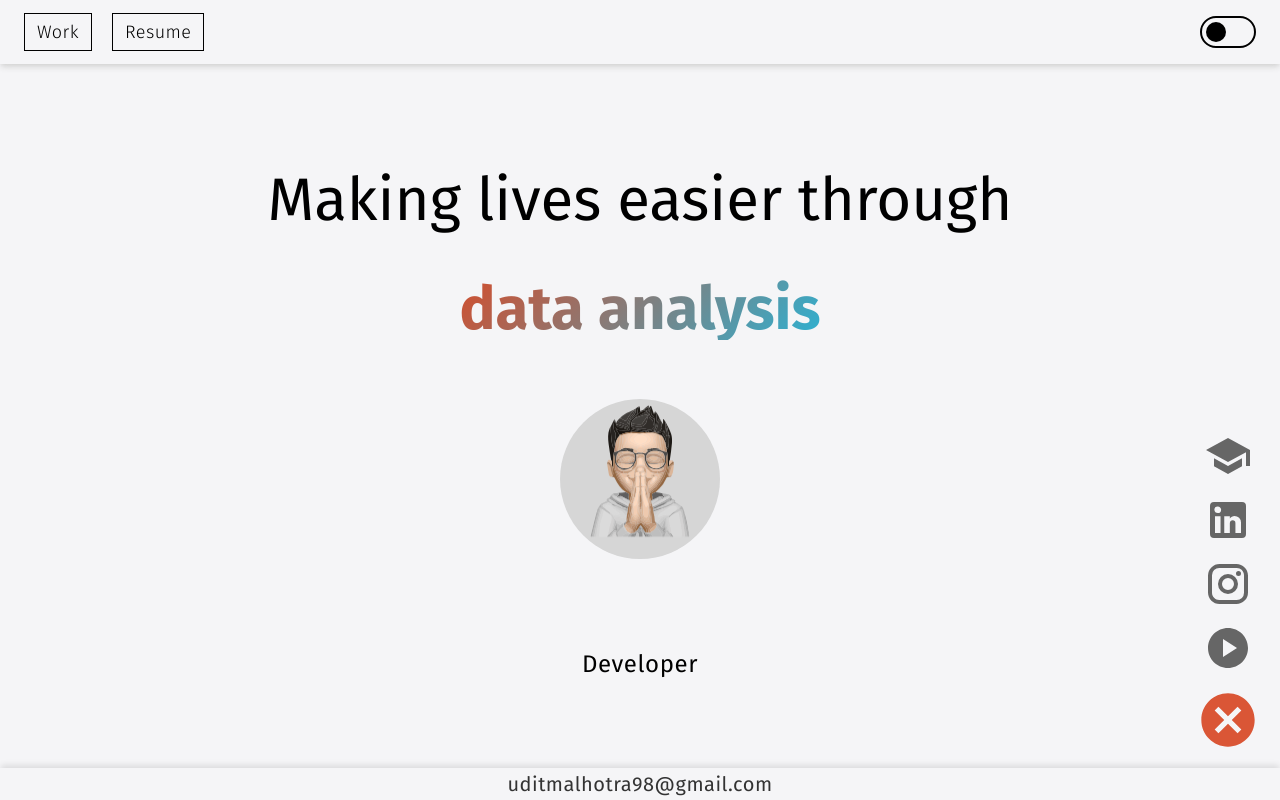
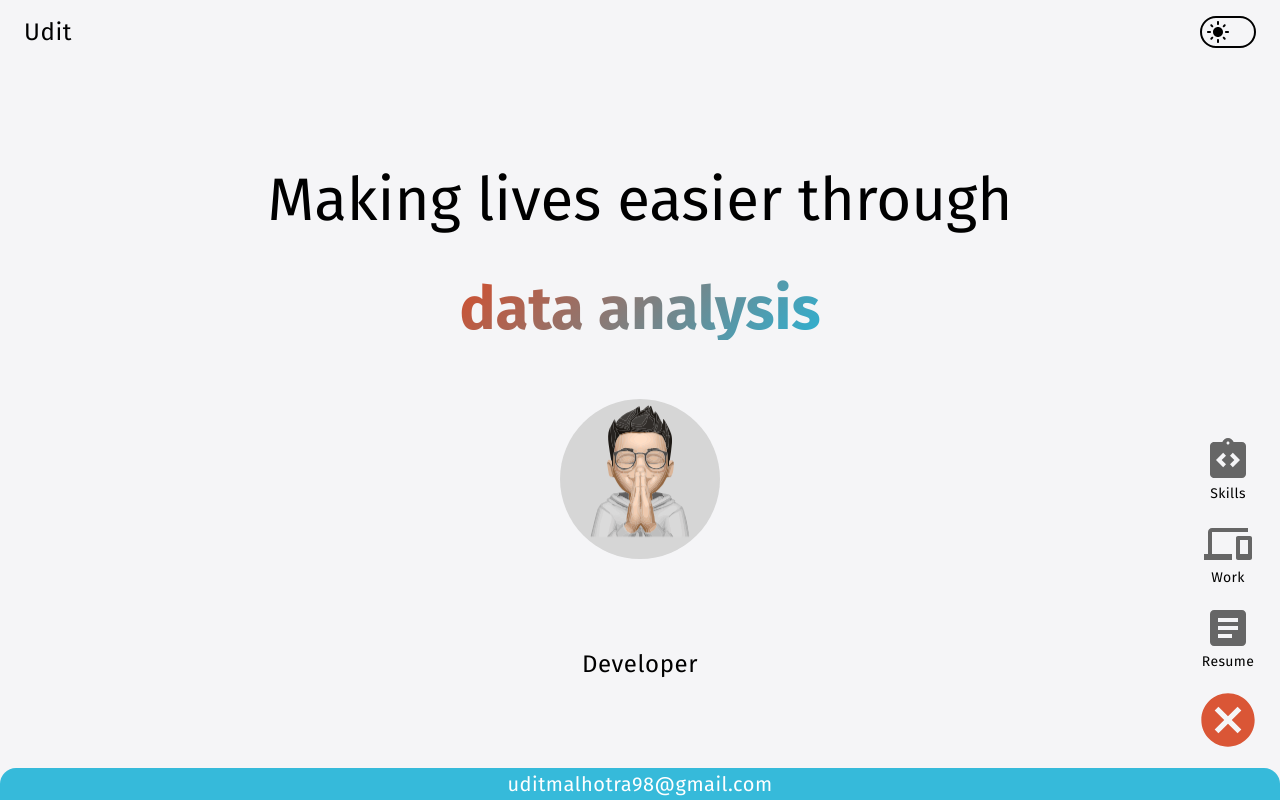
Before and after one commit to uditmalhotraa/portfolio, a React (Create React App) app: page / in a window 1280 px wide. Both pictures are taken after a click on the button 1228 px from the left and 720 px from the top of the page. Built offline with nearby package versions, Linux system fonts and the light colour scheme.

Commit message:
Web changes 1.0

```diff
--- a/src/Screens/Home.js
+++ b/src/Screens/Home.js
@@ -2,12 +2,14 @@ import { React, useRef, useEffect, useState } from 'react';
 import { HashLink as Link } from 'react-router-hash-link';
 import { gsap, Power3 } from 'gsap';
 import { Udit } from '../Assets/Udit';
-import InstagramIcon from '@mui/icons-material/Instagram';
-import LinkedInIcon from '@mui/icons-material/LinkedIn';
-import PlayCircleIcon from '@mui/icons-material/PlayCircle';
+import FaceIcon from '@mui/icons-material/Face';
+import IntegrationInstructionsIcon from '@mui/icons-material/IntegrationInstructions';
+import ArticleIcon from '@mui/icons-material/Article';
 import AddCircleIcon from '@mui/icons-material/AddCircle';
+import DevicesIcon from '@mui/icons-material/Devices';
 import CancelIcon from '@mui/icons-material/Cancel';
-import SchoolIcon from '@mui/icons-material/School';
+import DarkModeIcon from '@mui/icons-material/DarkMode';
+import LightModeIcon from '@mui/icons-material/LightMode';
 import HomeIcon from '@mui/icons-material/Home';
 import KeyboardBackspaceIcon from '@mui/icons-material/KeyboardBackspace';
 import './style.scss';
@@ -70,13 +72,11 @@ const Home = (props) => {
       {skills ?
         <IconButton className="absolute top-[4rem] md:top-0 left-[0] md:left-[1rem] self-start" onClick={() => { handleSkillsToggle(); }}><Tooltip title="Home" placement='left'><KeyboardBackspaceIcon fontSize='large' className='text-[#666] dark:text-lightgray cursor-pointer' sx={{ fontSize: '3rem' }} /></Tooltip></IconButton>
         : ''}
-      <div className='z-20 header nav-item absolute bg-slate dark:bg-black top-0 w-full h-16 flex flex-row basis-full justify-between items-center px-6 shadow-md shadow-lightgray dark:shadow-darkgray'>
-        <div className='flex flex-row justify-between items-center'>
-          <a href="https://medium.com/@uditmalhotraa" rel="noreferrer" target="_self" className=' font-normal tracking-wide nav-item-foot sm:my-0 text-black dark:text-white text-lg transition ease-in-out duration-700 hover:scale-105 select-none '><button className=' border px-3 py-1 font-light hover:text-[#00CCFF]'>Work</button></a>
-          <a href="https://drive.google.com/file/d/1vZLC6Jq4nVV-YMVfvSOY7jkug3w315A6/view?usp=sharing" rel="noreferrer" target="_self" className=' font-normal tracking-wide nav-item-foot mx-5 my-2 sm:my-0 text-black dark:text-white text-lg transition ease-in-out duration-700 hover:scale-105 select-none '><button className=' border px-3 py-1 font-light hover:text-[#FF3300]'>Resume</button></a>
-        </div>
+      <div className='z-20 header nav-item absolute bg-slate dark:bg-black top-0 w-full h-16 flex flex-row basis-full justify-between items-center px-6'>
+        <Tooltip title="Refesh" placement='bottom'><a href="/" className='text-black dark:text-white text-2xl tracking-wide font-normal'>Udit</a></Tooltip>
         <div className='flex flex-col border-2 border-black dark:border-white h-8 w-14 bg-transparent rounded-full relative justify-center cursor-pointer' onClick={() => { props.handleToggle(); setFlag(!flag) }}>
-          <div className={flag ? "flex flex-col bg-white h-5 w-5 rounded-full absolute right-0 mx-1" : "flex flex-col bg-black h-5 w-5 rounded-full absolute left-0 mx-1"}></div>
+          {/* <div className={flag ? "flex flex-col bg-white h-5 w-5 rounded-full absolute right-0 mx-1" : "flex flex-col bg-black h-5 w-5 rounded-full absolute left-0 mx-1"}></div> */}
+          {!flag ? <LightModeIcon className='absolute left-0 mx-1'/> : <DarkModeIcon className=' text-white absolute right-0 mx-1' />}
         </div>
       </div>
       {!skills ?
@@ -112,25 +112,24 @@ const Home = (props) => {
           </div>
         </div>
       }
-      <div ref={el => { bottomBar = el }} className='z-20 bg-slate dark:bg-black absolute bottom-0 w-full h-8 flex flex-row basis-full justify-between items-center px-6 shadow-boxy-light dark:shadow-boxy-dark'>
-        <p className='text-darkgray w-full text-center dark:text-lightgray text-xl tracking-wide font-normal'>uditmalhotra98@gmail.com</p>
+      <div ref={el => { bottomBar = el }} className='z-20 bg-[#36BADA] dark:bg-[#36BADA] absolute bottom-0 w-full h-8 flex flex-row basis-full justify-between items-center px-6 rounded-t-2xl'>
+        <Tooltip title="Email" placement='top'><a href='mailto:uditmalhotra98@gmail.com' target="_parent" rel="noopener noreferrer" className='text-white w-full text-center dark:text-black text-xl tracking-wide font-normal'>uditmalhotra98@gmail.com</a></Tooltip>
       </div>
 
       {show ?
         <div className='z-20 nav-item absolute right-[0.5rem] bottom-[2.5rem] flex flex-col justify-center items-center mr-1'>
           {!skills ?
-            <IconButton onClick={() => { handleSkillsToggle(); handleTogglee() }}><Tooltip title="Skills" placement='left'><SchoolIcon fontSize='large' className='text-[#666] dark:text-lightgray cursor-pointer' sx={{ fontSize: '3rem' }} /></Tooltip></IconButton>
+            <IconButton className='flex flex-col' onClick={() => { handleSkillsToggle(); handleTogglee() }}><Tooltip title="Skills" placement='left'><IntegrationInstructionsIcon fontSize='large' className='text-[#666] dark:text-lightgray cursor-pointer' sx={{ fontSize: '3rem' }} /></Tooltip><p className='text-black dark:text-white text-sm tracking-wide font-normal'>Skills</p></IconButton>
             :
             <IconButton onClick={() => { handleSkillsToggle(); handleTogglee() }}><Tooltip title="Home" placement='left'><HomeIcon fontSize='large' className='text-[#666] dark:text-lightgray cursor-pointer' sx={{ fontSize: '3rem' }} /></Tooltip></IconButton>
           }
-          <IconButton href="https://linkedin.com/in/uditmalhotraa" target="_self" rel="noopener noreferrer"><Tooltip title="Linkedin" placement='left'><LinkedInIcon fontSize='large' className='text-[#666] dark:text-lightgray cursor-pointer' sx={{ fontSize: '3rem' }} /></Tooltip></IconButton>
-          <IconButton href="https://instagram.com/uditmalhotraa" target="_self" rel="noopener noreferrer"><Tooltip title="Instagram" placement='left'><InstagramIcon fontSize='large' className='text-[#666] dark:text-lightgray cursor-pointer' sx={{ fontSize: '3rem' }} /></Tooltip></IconButton>
-          <IconButton href="https://open.spotify.com/user/8m59lr39cu8zunxmrd9c2uavb?si=64c34848a0954120" target="_self" rel="noopener noreferrer"><Tooltip title="Spotify" placement='left'><PlayCircleIcon fontSize='large' className='text-[#666] dark:text-lightgray cursor-pointer' sx={{ fontSize: '3rem' }} /></Tooltip></IconButton>
+          <IconButton className='flex flex-col' href="https://medium.com/@uditmalhotraa" target="_parent" rel="noopener noreferrer"><Tooltip title="Work" placement='left'><DevicesIcon fontSize='large' className='text-[#666] dark:text-lightgray cursor-pointer' sx={{ fontSize: '3rem' }} /></Tooltip><p className='text-black dark:text-white text-sm tracking-wide font-normal'>Work</p></IconButton>
+          <IconButton className=" flex flex-col" href="https://drive.google.com/file/d/1vZLC6Jq4nVV-YMVfvSOY7jkug3w315A6/view?usp=sharing" target="_parent" rel="noopener noreferrer"><Tooltip title="Resume" placement='left'><ArticleIcon fontSize='large' className='text-[#666] dark:text-lightgray cursor-pointer' sx={{ fontSize: '3rem' }} /></Tooltip><p className='text-black dark:text-white text-sm tracking-wide font-normal'>Resume</p></IconButton>
           <IconButton onClick={handleTogglee} ><CancelIcon fontSize='large' className='cursor-pointer' sx={{ color: '#DA5636', fontSize: '4rem', textShadow: "0px 0px 4px #666" }} /></IconButton>
         </div>
         :
         <div className='z-20 circle absolute right-[0.5rem] bottom-[2.5rem] flex flex-col justify-center items-center gap-y-2 mr-1'>
-          <IconButton onClick={handleTogglee} ><AddCircleIcon fontSize="large" className='cursor-pointer' sx={{ color: '#36BADA', fontSize: '4rem' }} /></IconButton>
+          <IconButton onClick={handleTogglee} className=" animate-bounce" ><AddCircleIcon fontSize="large" className='cursor-pointer' sx={{ color: '#36BADA', fontSize: '4rem' }} /></IconButton>
         </div>
       }
     </div>
--- a/src/Screens/style.scss
+++ b/src/Screens/style.scss
@@ -21,13 +21,13 @@ body #root{
   margin: auto;
 }
 ::-moz-selection {
-  color: #FF3300;
-  background: #00CCFF;
+  color: black;
+  background: white;
 }
 
 ::selection {
-  color: #FF3300;
-  background: #00CCFF;
+  color: black;
+  background: white;
 }
 .main-title {
   display: flex;
```
